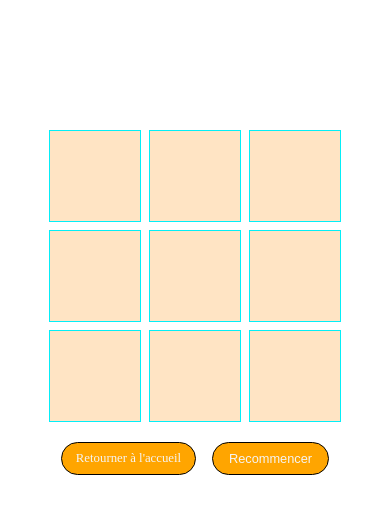
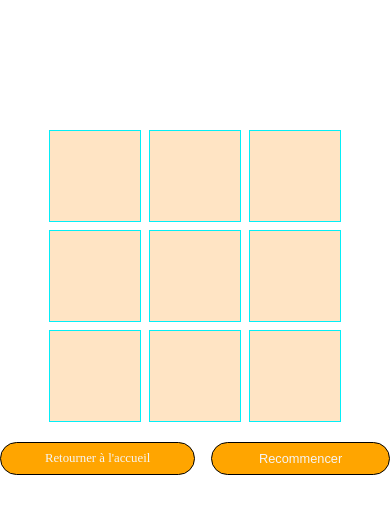
Before and after one commit to mk-barry/mk-games, a plain HTML site: page mk-tic-tac-toe/game.html in a window 390 px wide. Drawn offline with Linux system fonts and the light colour scheme.

Commit message:
Refactor CSS for improved styling consistency

```diff
--- a/mk-tic-tac-toe/style.css
+++ b/mk-tic-tac-toe/style.css
@@ -61,7 +61,7 @@ body{
 
 @media screen and (max-width: 768px) {
     a, button{
-        width: 30% !important;
+        width: 50% !important;
         font-size: 0.8rem !important;
     }
 
```
